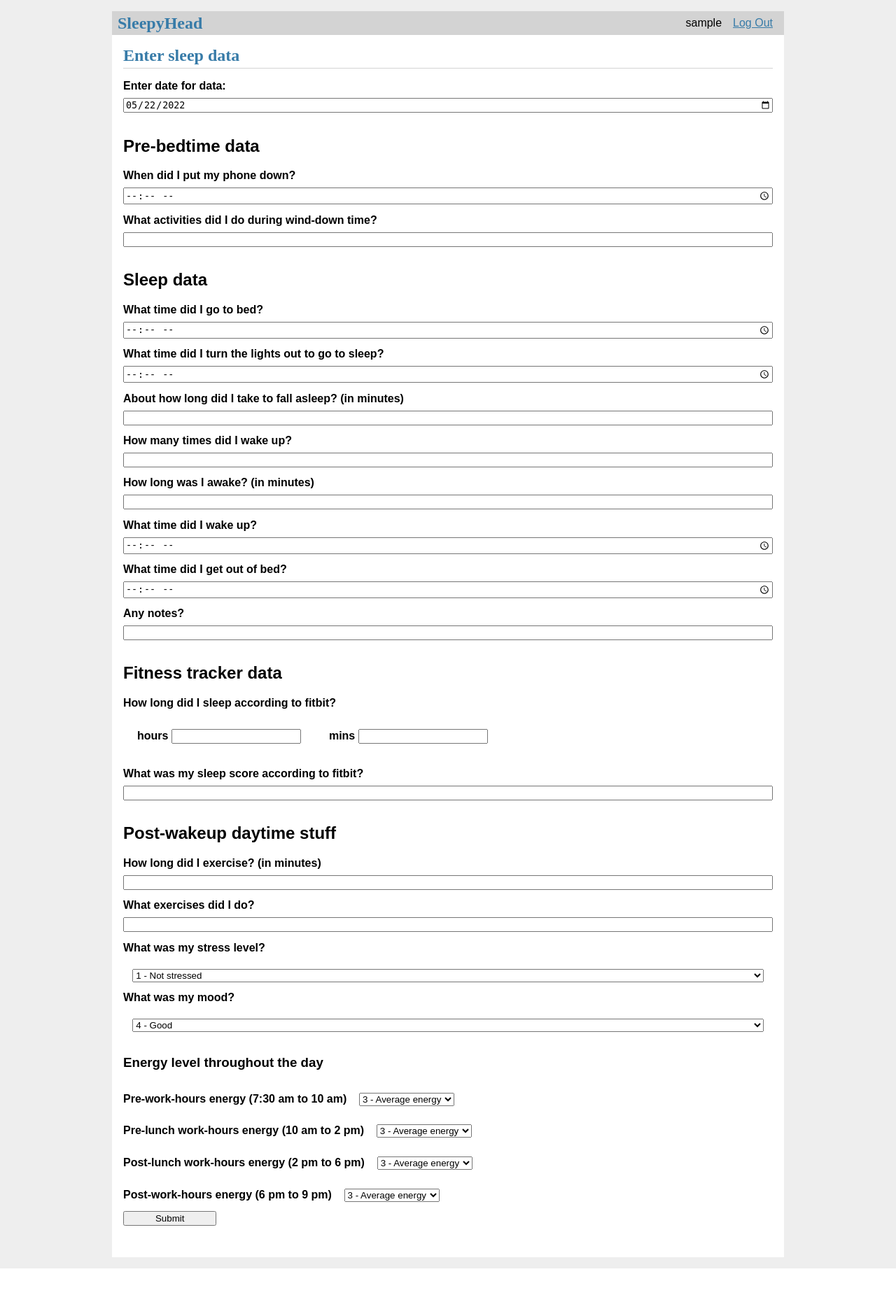
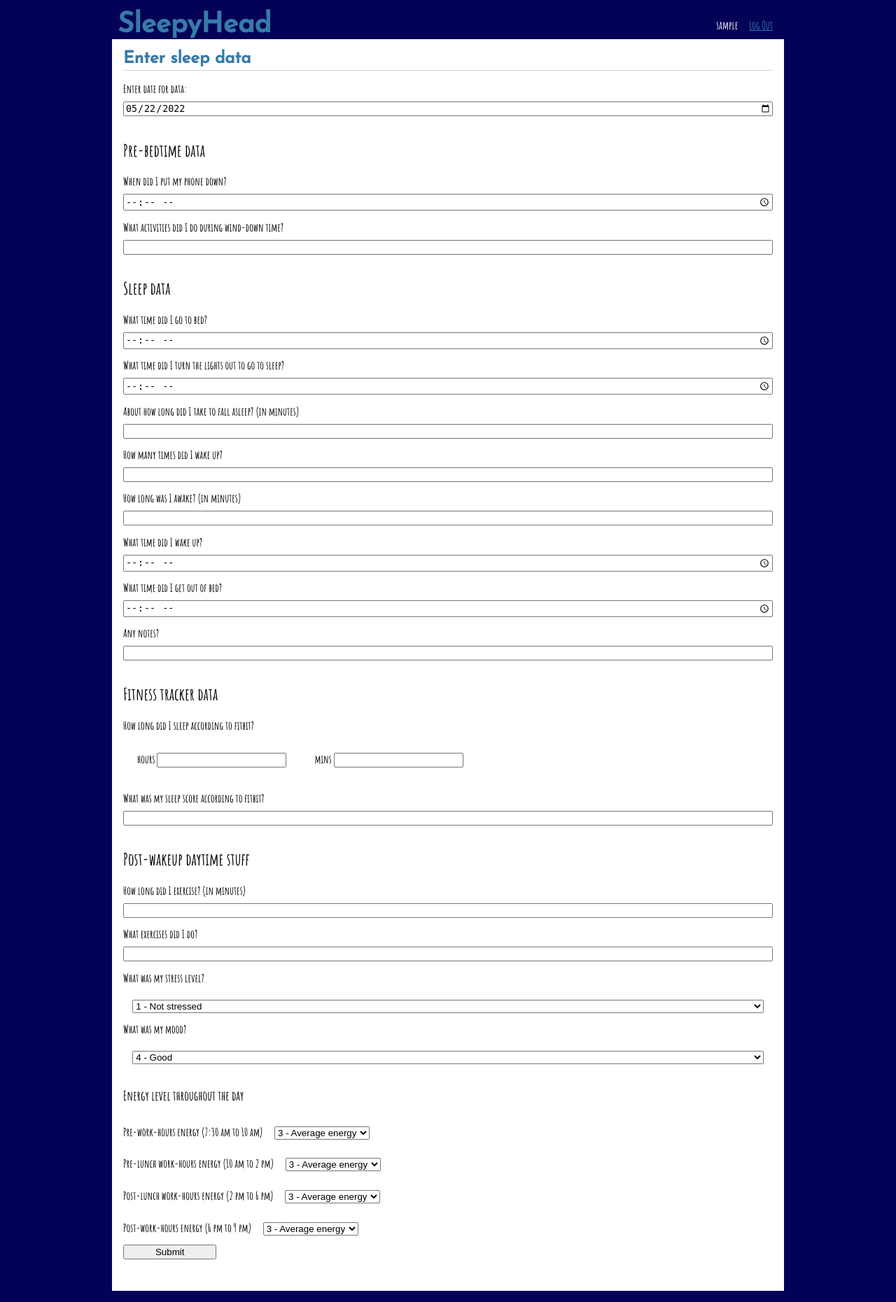
Before and after one commit to swarnatonse/flask-test, a Flask app: page /sleep/data in a window 1280 px wide. Shown: the whole page at 70% size. Before the commit the page ends 1813 px from the top, so only its background shows below. Run offline with Flask 2, Linux system fonts and the light colour scheme; the visitor is signed in with stand-in values (Sample User, id 1).

Commit message:
add styling

```diff
--- a/static/style.css
+++ b/static/style.css
@@ -1,12 +1,13 @@
-html { font-family: sans-serif; background: #eee; padding: 1rem; }
+html { font-family: 'Amatic SC', cursive; background: #040257; padding: 1rem; }
 body { max-width: 960px; margin: 0 auto; background: white; }
-h1 { font-family: serif; color: #377ba8; margin: 1rem 0; }
+h1 { font-family: 'Josefin Sans', sans-serif; color: #377ba8; margin: 1rem 0; }
 a { color: #377ba8; }
 hr { border: none; border-top: 1px solid lightgray; }
-nav { background: lightgray; display: flex; align-items: center; padding: 0 0.5rem; }
-nav h1 { flex: auto; margin: 0; }
+nav { background: #040257; display: flex; align-items: center; padding: 0 0.5rem; }
+nav h1 { flex: auto; margin: 0; font-size: 40px }
 nav h1 a { text-decoration: none; padding: 0.25rem 0.5rem; }
 nav ul  { display: flex; list-style: none; margin: 0; padding: 0; }
+nav ul li span { color: white; }
 nav ul li a, nav ul li span, header .action { display: block; padding: 0.5rem; }
 .content { padding: 0 1rem 1rem; }
 .content > header { border-bottom: 1px solid lightgray; display: flex; align-items: flex-end; }
--- a/templates/base.html
+++ b/templates/base.html
@@ -1,5 +1,8 @@
 <!doctype html>
 <title>{% block title %}{% endblock %} - Flaskr</title>
+<link rel="preconnect" href="https://fonts.googleapis.com">
+<link rel="preconnect" href="https://fonts.gstatic.com" crossorigin>
+<link href="https://fonts.googleapis.com/css2?family=Amatic+SC:wght@700&family=Josefin+Sans:wght@500&display=swap" rel="stylesheet">
 <link rel="stylesheet" href="{{ url_for('static', filename='style.css') }}">
 <nav>
   <h1>SleepyHead</h1>
```
